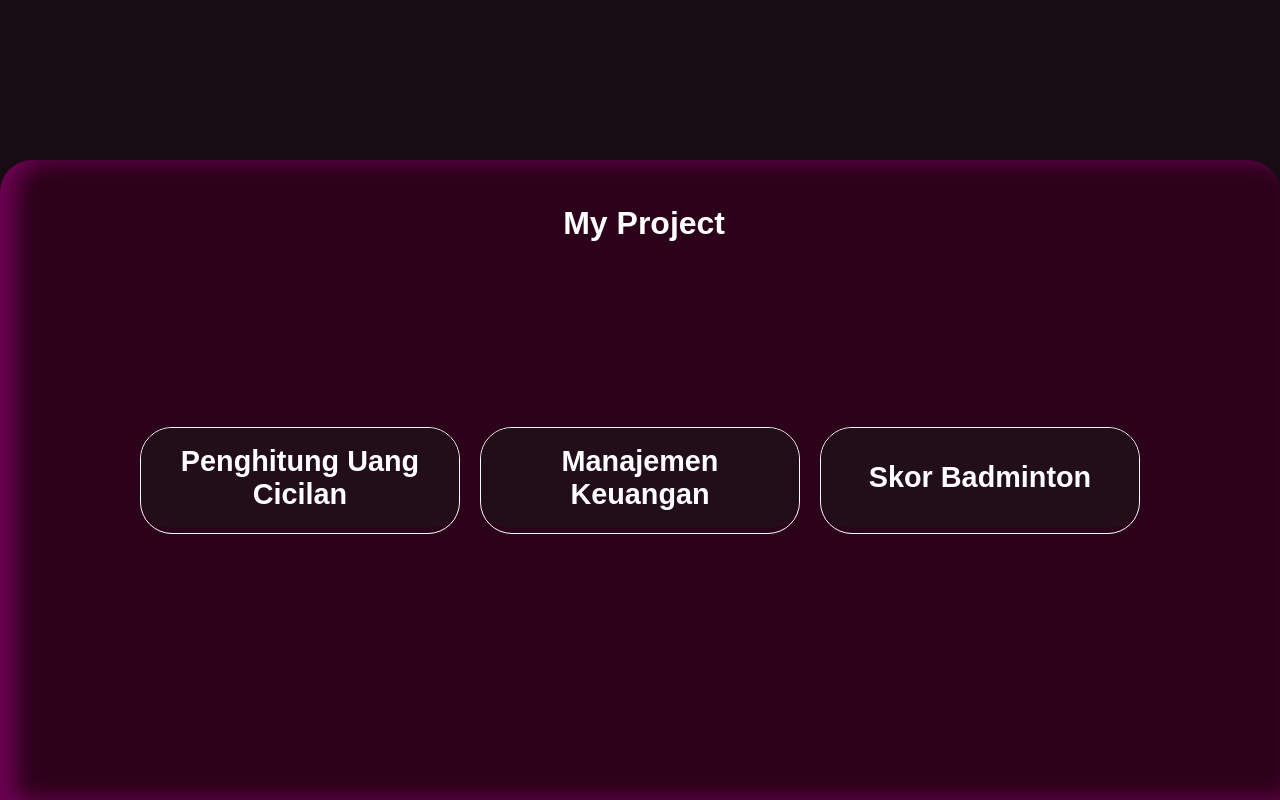
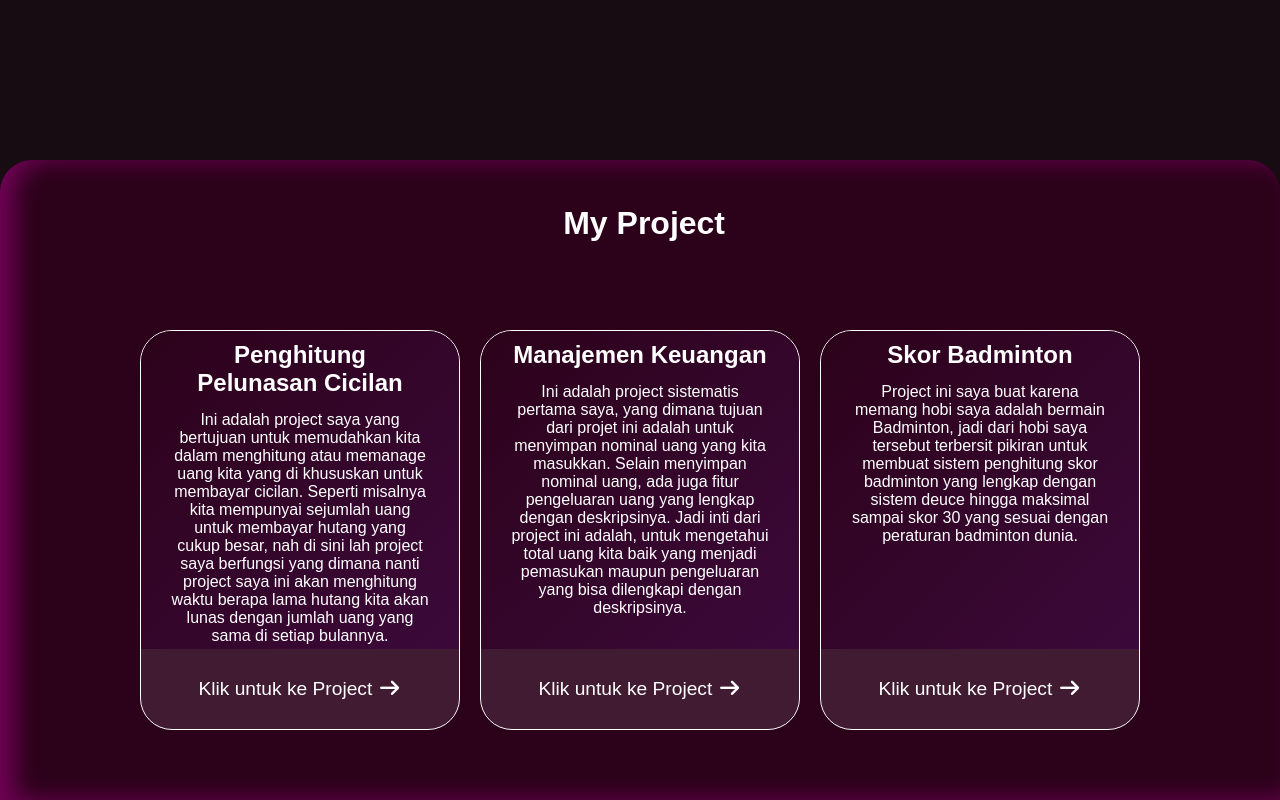
Before and after one commit to MarcilTNI/portofolio, a plain HTML site: page index.html in a window 1280 px wide. Shown: the part 1440-2240 px from the top of the page. Drawn offline with Linux system fonts and the light colour scheme; a web font is replaced by a local one.

Commit message:
update tampilan

```diff
--- a/index.html
+++ b/index.html
@@ -8,6 +8,7 @@
     <link rel="preconnect" href="https://fonts.googleapis.com">
     <link rel="preconnect" href="https://fonts.gstatic.com" crossorigin>
     <link href="https://fonts.googleapis.com/css2?family=JetBrains+Mono:ital,wght@0,100..800;1,100..800&family=Press+Start+2P&family=Roboto+Mono:ital,wght@0,100..700;1,100..700&family=SUSE:wght@700&display=swap" rel="stylesheet">
+    <link rel="stylesheet" href="https://cdnjs.cloudflare.com/ajax/libs/font-awesome/7.0.1/css/all.min.css" integrity="sha512-2SwdPD6INVrV/lHTZbO2nodKhrnDdJK9/kg2XD1r9uGqPo1cUbujc+IYdlYdEErWNu69gVcYgdxlmVmzTWnetw==" crossorigin="anonymous" referrerpolicy="no-referrer" />
 </head>
 <body>
     <div class="container">
@@ -102,32 +103,56 @@
                 <h1 class="project-judul">My Project</h1>
                 <div class="pop-up-judul">Klik salah satu project</div>
             </div>
-            <a href="gamePenghitung/cicilan.html" class="card-project">
-                <div class="judul-project">
+            <div class="card-project">
+                <!-- <div class="judul-project">
                     <h1>Penghitung Uang Cicilan</h1>
                 </div>
                 <div class="deskripsi-project">
                     <p>Ini adalah project saya yang bertujuan untuk memudahkan kita dalam menghitung atau memanage uang kita yang di khususkan untuk membayar cicilan. Seperti misalnya kita mempunyai sejumlah uang untuk membayar hutang yang cukup besar, nah di sini lah project saya berfungsi yang dimana nanti project saya ini akan menghitung waktu berapa lama hutang kita akan lunas dengan jumlah uang yang sama di setiap bulannya.</p>
+                </div> -->
+                <div class="deskripsi-project">
+                    <h2 style="margin-bottom: 14px;">Penghitung Pelunasan Cicilan</h2>
+                    <p>Ini adalah project saya yang bertujuan untuk memudahkan kita dalam menghitung atau memanage uang kita yang di khususkan untuk membayar cicilan. Seperti misalnya kita mempunyai sejumlah uang untuk membayar hutang yang cukup besar, nah di sini lah project saya berfungsi yang dimana nanti project saya ini akan menghitung waktu berapa lama hutang kita akan lunas dengan jumlah uang yang sama di setiap bulannya.</p>
                 </div>
-            </a>
 
-            <a href="keuangan/index.html" class="card-project">
-                <div class="judul-project">
+                <a href="gamePenghitung/cicilan.html" class="link-project">
+                    <p>Klik untuk ke Project  <i class="fa-solid fa-arrow-right"></i></p>
+                </a>
+            </div>
+
+            <div class="card-project">
+                <!-- <div class="judul-project">
                     <h1>Manajemen Keuangan</h1>
                 </div>
                 <div class="deskripsi-project">
                     <p>Ini adalah project sistematis pertama saya, yang dimana tujuan dari projet ini adalah untuk menyimpan nominal uang yang kita masukkan. Selain menyimpan nominal uang, ada juga fitur pengeluaran uang yang lengkap dengan deskripsinya. Jadi inti dari project ini adalah, untuk mengetahui total uang kita baik yang menjadi pemasukan maupun pengeluaran yang bisa dilengkapi dengan deskripsinya.</p>
+                </div> -->
+                <div class="deskripsi-project">
+                    <h2 style="margin-bottom: 14px;">Manajemen Keuangan</h2>
+                    <p>Ini adalah project sistematis pertama saya, yang dimana tujuan dari projet ini adalah untuk menyimpan nominal uang yang kita masukkan. Selain menyimpan nominal uang, ada juga fitur pengeluaran uang yang lengkap dengan deskripsinya. Jadi inti dari project ini adalah, untuk mengetahui total uang kita baik yang menjadi pemasukan maupun pengeluaran yang bisa dilengkapi dengan deskripsinya.</p>
                 </div>
-            </a>
 
-            <a href="bbt/index.html" class="card-project">
-                <div class="judul-project">
+                <a href="keuangan/index.html" class="link-project">
+                    <p>Klik untuk ke Project  <i class="fa-solid fa-arrow-right"></i></p>
+                </a>
+            </div>
+
+            <div class="card-project">
+                <!-- <div class="judul-project">
                     <h1>Skor Badminton</h1>
                 </div>
                 <div class="deskripsi-project">
                     <p>Project ini saya buat karena memang hobi saya adalah bermain Badminton, jadi dari hobi saya tersebut terbersit pikiran untuk membuat sistem penghitung skor badminton yang lengkap dengan sistem deuce hingga maksimal sampai skor 30 yang sesuai dengan peraturan badminton dunia.</p>
+                </div> -->
+                <div class="deskripsi-project">
+                    <h2 style="margin-bottom: 14px;">Skor Badminton</h2>
+                    <p>Project ini saya buat karena memang hobi saya adalah bermain Badminton, jadi dari hobi saya tersebut terbersit pikiran untuk membuat sistem penghitung skor badminton yang lengkap dengan sistem deuce hingga maksimal sampai skor 30 yang sesuai dengan peraturan badminton dunia.</p>
                 </div>
-            </a>
+
+                <a href="bbt/index.html" class="link-project">
+                    <p>Klik untuk ke Project  <i class="fa-solid fa-arrow-right"></i></p>
+                </a>
+            </div>
         </div>
 
     </div>
--- a/style.css
+++ b/style.css
@@ -438,61 +438,80 @@ li:hover::after {
 
 .card-project {
     width: 25%;
+    height: 400px;
     background: transparent;
-    backdrop-filter: blur(20px);
     border: 1px solid white;
     display: flex;
     flex-direction: column;
     overflow: hidden;
     border-radius: 2em;
     text-decoration: none;
+    flex-shrink: 0;
+    font-family: Arial, Helvetica, sans-serif;
+    position: relative;
+    transition: all 0.3s ease-out;
+    top: 50px;
 }
 
 .card-project:hover {
     box-shadow: 0px 0px 33px rgba(255, 0, 212, 0.318);
     border: 2px solid white;
-    transform: translateY(4px);
-}
-
-
-.judul-project {
-    background: rgb(33, 14, 25);
-    display: flex;
-    justify-content: center;
-    align-items: center;
-    text-align: center;
-    width: 100%;
-    height: 100px;
-    color: white;
-    font-family: Arial, Helvetica, sans-serif;
-    font-weight: 400;
-    font-size: .9em;
-    border-radius: 2em;
-    padding: 10px;
 }
 
 .deskripsi-project {
-    max-height: 0;
-    opacity: 0;
+    height: 80%;
     width: 100%;
-    overflow: hidden;
-    transition: all .3s ease-out;
-    line-height: 1.5;
+    padding: 10px 30px;
     text-align: center;
-    font-family: Arial, Helvetica, sans-serif;
-    margin-top: 5px;
-    font-size: .9em;
-    backdrop-filter: blur(20px);
+    color: white;
+    overflow: auto;
+    scrollbar-width: none;
+    -ms-overflow-style: none;
+    background: linear-gradient(135deg, rgba(44, 2, 26, 0.9), rgba(61, 10, 61, 0.9));
+    position: relative;
+    z-index: 1;
 }
 
-.card-project:hover .deskripsi-project {
-    max-height: 220px;
-    opacity: 1;
+.deskripsi-project::-webkit-scrollbar {
+    display: none;
+}
+
+.link-project {
+    position: absolute;
+    bottom: 0;
+    left: 0;
+    height: 20%;
+    width: 100%;
+    text-decoration: none;
+    background: rgba(255, 255, 255, 0.1);
+    backdrop-filter: blur(0px);
     color: white;
-    padding-left: 15px;
-    padding-right: 15px;
-    padding-bottom: 15px;
+    display: flex;
+    align-items: center;
+    justify-content: center;
+    padding: 0 15px;
+    font-size: 1.2em;
+    transition: all 0.5s cubic-bezier(0.4, 0, 0.2, 1);
+    z-index: 2;
 }
+
+.card-project:hover .link-project {
+    height: 100%;
+    backdrop-filter: blur(10px);
+    background: rgba(255, 255, 255, 0.3);
+    align-items: center;
+    padding-top: 0;
+}
+
+.link-project p {
+    transition: all 0.3s ease;
+}
+
+.card-project:hover .link-project p {
+    font-size: 1.4em;
+    text-shadow: 0px 0px 10px rgba(255, 0, 212, 0.5);
+}
+
 
 @media screen and (max-width: 1024px) {
     .navbar {
```
Also changed, not shown: bbt/index.html (+3 -0 lines), bbt/style.css (+24 -0 lines).
